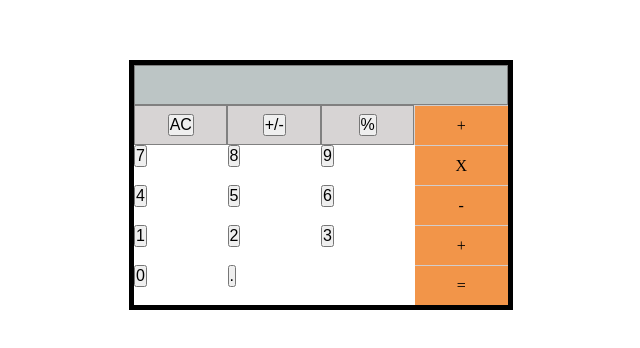
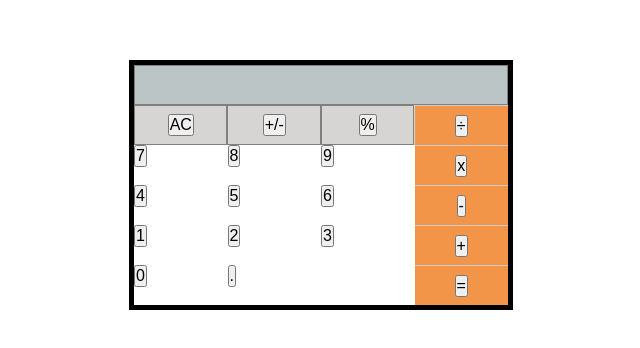
Before and after one commit to tatouroberto/maths-magicians, a React (Create React App) app: page / in a window 1280 px wide. Shown: the part 132-480 px from the top of the page, without its empty margins (319-959 px from the left). Built offline with nearby package versions, Linux system fonts and the light colour scheme.

Commit message:
modified files to manage operations

```diff
--- a/src/components/simpleOperations.js
+++ b/src/components/simpleOperations.js
@@ -1,24 +1,32 @@
 import React from 'react';
 import PropTypes from 'prop-types';
 
-const SimpleOperations = ({ oper }) => (
-  <div className="sim_operations">
-    <p>{oper}</p>
+function SimpleOperations({ operation, handleClick }) {
+  return (
+    <div className="sim_operations">
+      <button type="button" onClick={() => { handleClick(operation); }}>
+        {operation}
+      </button>
+    </div>
+  );
+}
+SimpleOperations.propTypes = {
+  operation: PropTypes.string.isRequired,
+  handleClick: PropTypes.func.isRequired,
+};
+
+const Operation = ({ handleClick }) => (
+  <div className="simplest_operation">
+    <SimpleOperations handleClick={handleClick} operation="÷" />
+    <SimpleOperations handleClick={handleClick} operation="x" />
+    <SimpleOperations handleClick={handleClick} operation="-" />
+    <SimpleOperations handleClick={handleClick} operation="+" />
+    <SimpleOperations handleClick={handleClick} operation="=" />
   </div>
 );
 
-SimpleOperations.propTypes = {
-  oper: PropTypes.string.isRequired,
+Operation.propTypes = {
+  handleClick: PropTypes.func.isRequired,
 };
 
-const Operation = () => (
-  <div className="simplest_operation">
-    <SimpleOperations oper="+" />
-    <SimpleOperations oper="X" />
-    <SimpleOperations oper="- " />
-    <SimpleOperations oper="+" />
-    <SimpleOperations oper="=" />
-  </div>
-);
-
 export default Operation;
```
